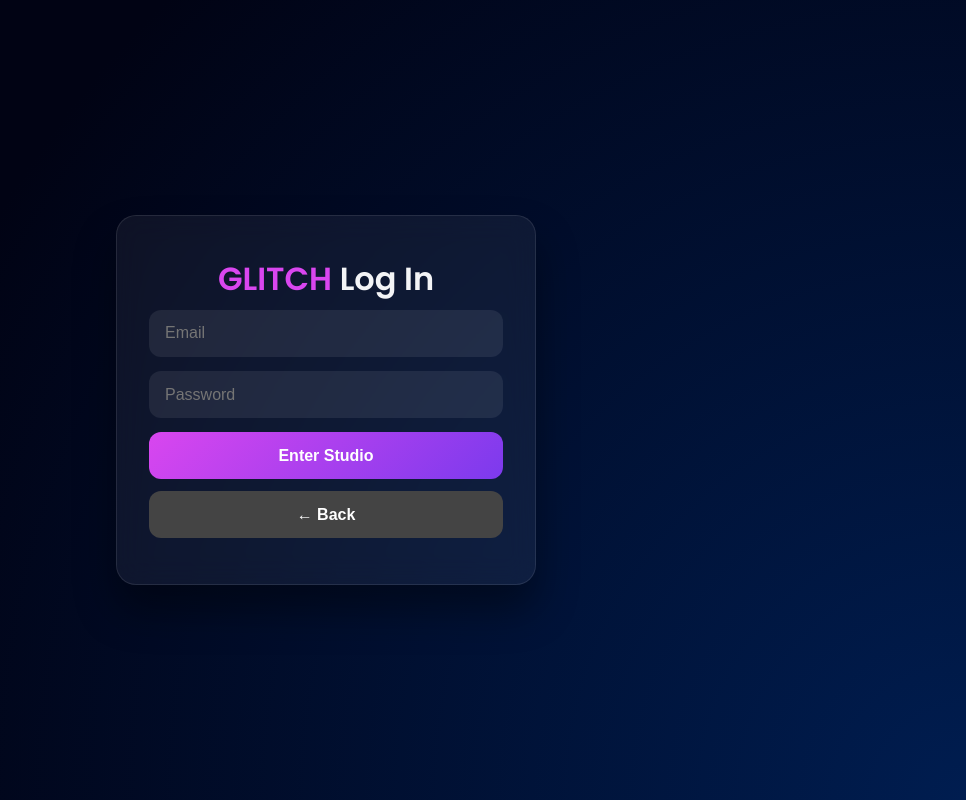
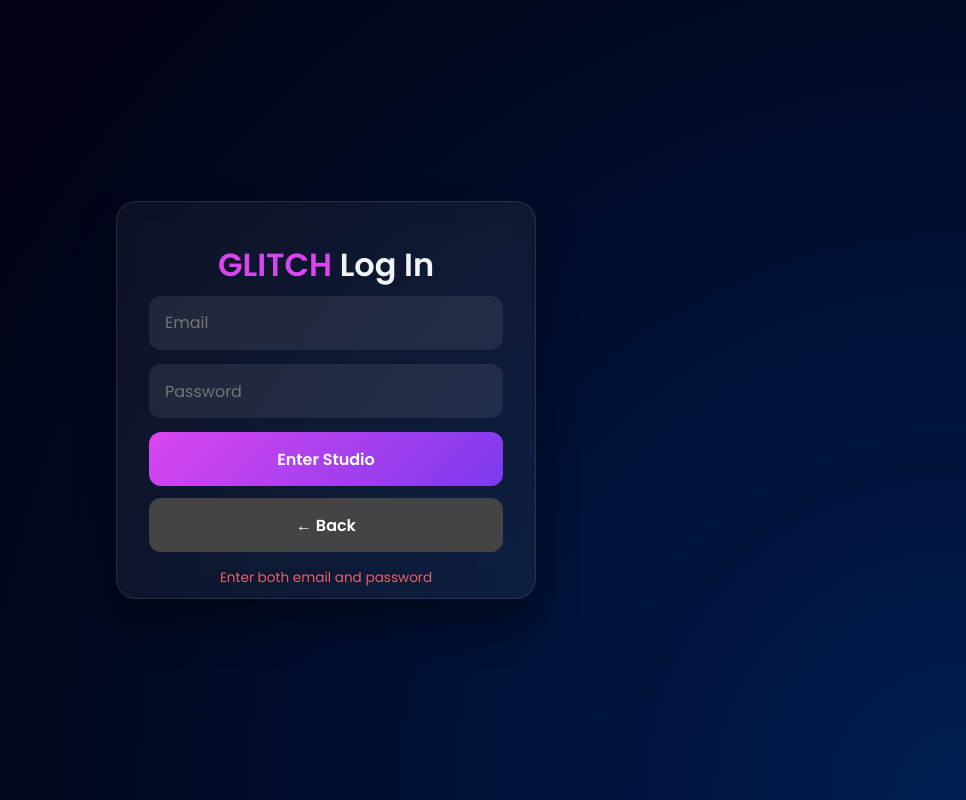
Before and after one commit to GlitchandGo/fleck-studio-nodejs, a plain HTML site: page login.html in a window 1280 px wide. Both pictures are taken after a click on the button "Enter Studio". Shown: the whole page, without its empty margins (314-1280 px from the left). Drawn offline with Linux system fonts and the light colour scheme.

Commit message:
Update login.html

```diff
--- a/login.html
+++ b/login.html
@@ -1,21 +1,43 @@
 <!DOCTYPE html>
 <html lang="en">
 <head>
-<meta charset="UTF-8"><title>Log In – GLITCH</title>
+  <meta charset="UTF-8">
+  <title>Log In – GLITCH Studio</title>
+  <meta name="viewport" content="width=device-width, initial-scale=1">
   <link href="https://fonts.googleapis.com/css2?family=Poppins:wght@400;600&display=swap" rel="stylesheet">
+
   <style>
-:root{--mag:#d946ef;--vio:#7c3aed;--bg:radial-gradient(circle at bottom right,#001d50,#010314 75%);
-      --card:#ffffff0e;--txt:#f3f4f6;--err:#ff6b6b;font-family:'Poppins',sans-serif}
+  :root{
+    --mag:#d946ef; --vio:#7c3aed;
+    --bg:radial-gradient(circle at bottom right,#001d50,#010314 75%);
+    --card:#ffffff0e; --txt:#f3f4f6; --err:#ff6b6b;
+    font-family:'Poppins',sans-serif;
+  }
   *{box-sizing:border-box;margin:0;padding:0}
-body{min-height:100vh;background:var(--bg);color:var(--txt);display:flex;align-items:center;justify-content:center;padding:2rem}
-.card{width:100%;max-width:420px;padding:2.4rem 2rem;text-align:center;background:var(--card);
-      border-radius:20px;border:1px solid #ffffff18;backdrop-filter:blur(14px);box-shadow:0 25px 40px #0006}
+  body{
+    min-height:100vh;background:var(--bg);color:var(--txt);
+    display:flex;align-items:center;justify-content:center;padding:2rem;
+  }
+  .card{
+    width:100%;max-width:420px;padding:2.4rem 2rem;text-align:center;
+    background:var(--card);border-radius:20px;border:1px solid #ffffff18;
+    backdrop-filter:blur(14px);box-shadow:0 25px 40px #0006;position:relative;
+  }
   h1 span{color:var(--mag)}
-button,input{width:100%;padding:.9rem 1rem;margin:.45rem 0;border:none;border-radius:12px;font-size:1rem}
-button{background:linear-gradient(135deg,var(--mag),var(--vio));color:#fff;font-weight:600;cursor:pointer}
+  button,input{
+    width:100%;padding:.9rem 1rem;margin:.45rem 0;border:none;
+    border-radius:12px;font-size:1rem;font-family:inherit;
+  }
+  button{
+    background:linear-gradient(135deg,var(--mag),var(--vio));
+    color:#fff;font-weight:600;cursor:pointer;transition:transform .15s;
+  }
   button:hover{transform:translateY(-2px)}
   input{background:#ffffff14;color:var(--txt)}
-.error{color:var(--err);margin-bottom:.4rem}
+  #err{
+    position:absolute;left:0;right:0;bottom:.6rem;
+    color:var(--err);font-size:.85rem;opacity:.9;
+  }
   .hidden{display:none}
   a{color:var(--mag);font-size:.85rem;text-decoration:none}
   </style>
@@ -24,26 +46,49 @@ a{color:var(--mag);font-size:.85rem;text-decoration:none}
 
   <div class="card">
     <h1><span>GLITCH</span> Log In</h1>
-  <div id="err" class="error hidden"></div>
-  <input id="email" type="email" placeholder="Email">
+
+    <input id="email" type="email"    placeholder="Email">
     <input id="pass"  type="password" placeholder="Password">
+
     <button id="loginBtn">Enter Studio</button>
-  <button style="margin-top:.3rem;background:#444" onclick="location.href='index.html'">← Back</button>
+    <button style="margin-top:.3rem;background:#444"
+            onclick="location.href='index.html'">← Back</button>
+
+    <!-- error banner pinned to bottom -->
+    <div id="err" class="hidden"></div>
   </div>
+  <script>
+  window.onload = () => {
+    const db = JSON.parse(localStorage.getItem('glitchStudio')) || {users:[]};
+    const $  = id => document.getElementById(id);
 
-<script>
-const db = JSON.parse(localStorage.getItem('glitchStudio')) || {users:[]};
-const $  = id=>document.getElementById(id);
+    const showErr = (msg, code) => {
+      console.warn('LOGIN ERROR:', code, msg);
+      const banner = $('err');
+      banner.textContent = msg;
+      banner.classList.remove('hidden');
+    };
 
-$('#loginBtn').onclick=()=>{
-  const e=$('email').value.trim(), p=$('pass').value;
-  const u=db.users.find(x=>x.email===e && x.password===p);
-  if(!u){ $('#err').textContent='Invalid credentials'; $('#err').classList.remove('hidden'); return; }
-  if(u.banned || (u.suspendedUntil && Date.now()<u.suspendedUntil))
-      return location.href='banned.html';
-  sessionStorage.setItem('currentUser',u.email);
-  location.href='home.html';
+    $('loginBtn').onclick = () => {
+      const email = $('email').value.trim();
+      const pass  = $('pass').value.trim();
+
+      if (!email || !pass) return showErr('Enter both email and password', 'empty');
+
+      const user = db.users.find(u => u.email === email && u.password === pass);
+
+      if (!user) return showErr('Invalid email or password', 'no-match');
+
+      if (user.banned || (user.suspendedUntil && Date.now() < user.suspendedUntil)) {
+        location.href = 'banned.html';
+        return;
+      }
+
+      sessionStorage.setItem('currentUser', user.email);
+      location.href = 'home.html';
     };
+  };
+
   </script>
 </body>
 </html>
```
Lines whose indentation alone changed are shown as unchanged.
